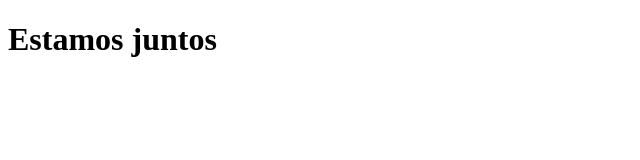
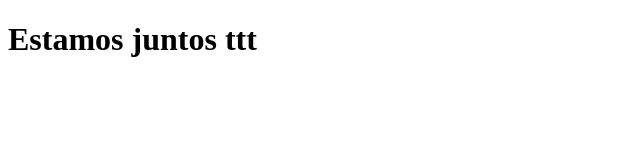
Before and after one commit to desenvovimentosoft/cafe, a plain HTML site: page cafeteria/index.html in a window 1280 px wide. Shown: the full height of the page, 0-640 px from the left. Drawn offline with Linux system fonts and the light colour scheme.

Commit message:
index alterado

```diff
--- a/cafeteria/index.html
+++ b/cafeteria/index.html
@@ -6,6 +6,6 @@
     <title>Primeira página</title>
 </head>
 <body>
-    <h1>Estamos juntos</h1>
+    <h1>Estamos juntos ttt</h1>
 </body>
 </html>
```
